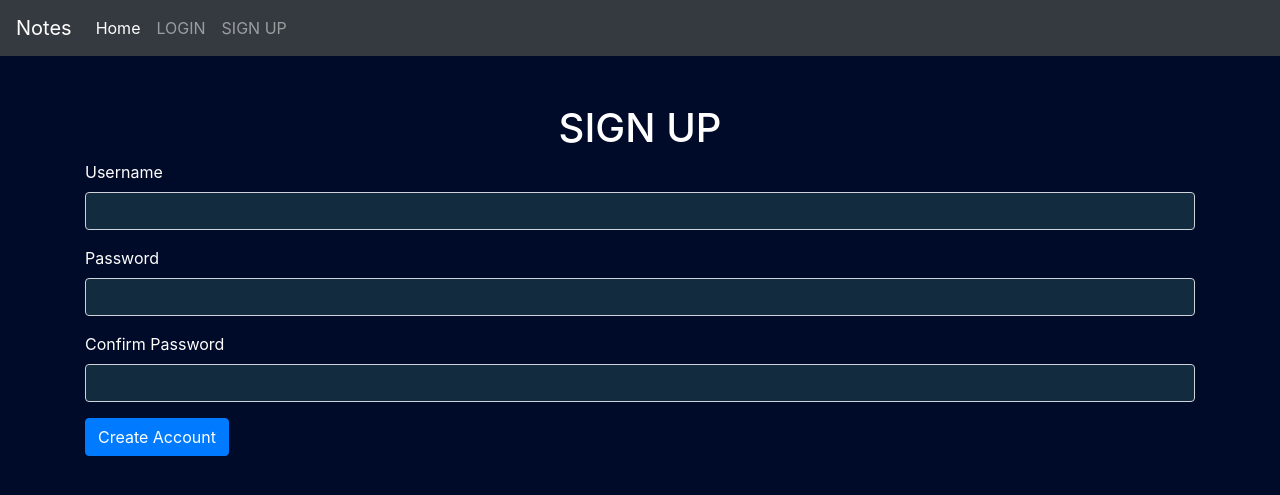
After one commit to Sandipv2/notesapp, a PHP site: page /signup.php in a window 1280 px wide. The commit adds this page. Shown: the top 495 px of the page. Run offline with PHP 8.4, Linux system fonts and the light colour scheme; some libraries are stand-ins or nearby versions.

Commit message:
created form in signup.php

```diff
--- a/components/_navbar.php
+++ b/components/_navbar.php
@@ -1,5 +1,24 @@
 <?php
 echo "
+<nav class='navbar navbar-expand-lg navbar-dark bg-dark'>
+<a class='navbar-brand' href='#'>Notes</a>
+<button class='navbar-toggler' type='button' data-toggle='collapse' data-target='#navbarSupportedContent' aria-controls='navbarSupportedContent' aria-expanded='false' aria-label='Toggle navigation'>
+    <span class='navbar-toggler-icon'></span>
+</button>
 
+<div class='collapse navbar-collapse' id='navbarSupportedContent'>
+    <ul class='navbar-nav mr-auto'>
+        <li class='nav-item active'>
+            <a class='nav-link' href='#'>Home <span class='sr-only'>(current)</span></a>
+        </li>
+        <li class='nav-item'>
+            <a class='nav-link' href='#'>LOGIN</a>
+        </li>
+        <li class='nav-item'>
+            <a class='nav-link' href='signup.php'>SIGN UP</a>
+        </li>
+    </ul>
+</div>
+</nav>
 ";
 ?>
--- /dev/null
+++ b/signup.php
@@ -0,0 +1,55 @@
+<?php
+
+if($_SERVER['REQUEST_METHOD'] == 'POST') {
+    $username = $_POST['username'];
+    $password = $_POST['password'];
+    $cpassword = $_POST['cpassword'];
+
+
+}
+
+?>
+
+
+<!DOCTYPE html>
+<html lang="en">
+
+<head>
+    <!-- Required meta tags -->
+    <meta charset="utf-8">
+    <meta name="viewport" content="width=device-width, initial-scale=1, shrink-to-fit=no">
+
+    <!-- Bootstrap CSS -->
+    <link rel="stylesheet" href="https://cdn.jsdelivr.net/npm/bootstrap@4.4.1/dist/css/bootstrap.min.css" integrity="sha384-Vkoo8x4CGsO3+Hhxv8T/Q5PaXtkKtu6ug5TOeNV6gBiFeWPGFN9MuhOf23Q9Ifjh" crossorigin="anonymous">
+    <link rel="stylesheet" href="//cdn.datatables.net/2.0.3/css/dataTables.dataTables.min.css">
+
+    <!-- My style -->
+    <link rel="stylesheet" href="css/style.css">
+    <title>Document</title>
+</head>
+
+<body>
+    <?php require "components/_navbar.php"; ?>
+
+    <div class="container">
+        <h1 class="text-center mt-5">SIGN UP</h1>
+
+        <form action = "signup.php" method="POST">
+            <div class="form-group">
+                <label for="username">Username</label>
+                <input required type="text" class="form-control" name = "username" id="username" aria-describedby="emailHelp" >
+            </div>
+            <div class="form-group">
+                <label for="password">Password</label>
+                <input required type="password" class="form-control" name = "password" id="password">
+            </div>
+            <div class="form-group">
+                <label for="cpassword">Confirm Password</label>
+                <input required type="password" class="form-control" name = "cpassword" id="cpassword">
+            </div>
+            <button type="submit" class="btn btn-primary">Create Account</button>
+        </form>
+    </div>
+</body>
+
+</html>
```
Also changed, not shown: _dbconnect.php (added, +19 -0 lines), index.php (+5 -33 lines), login.php (added).
